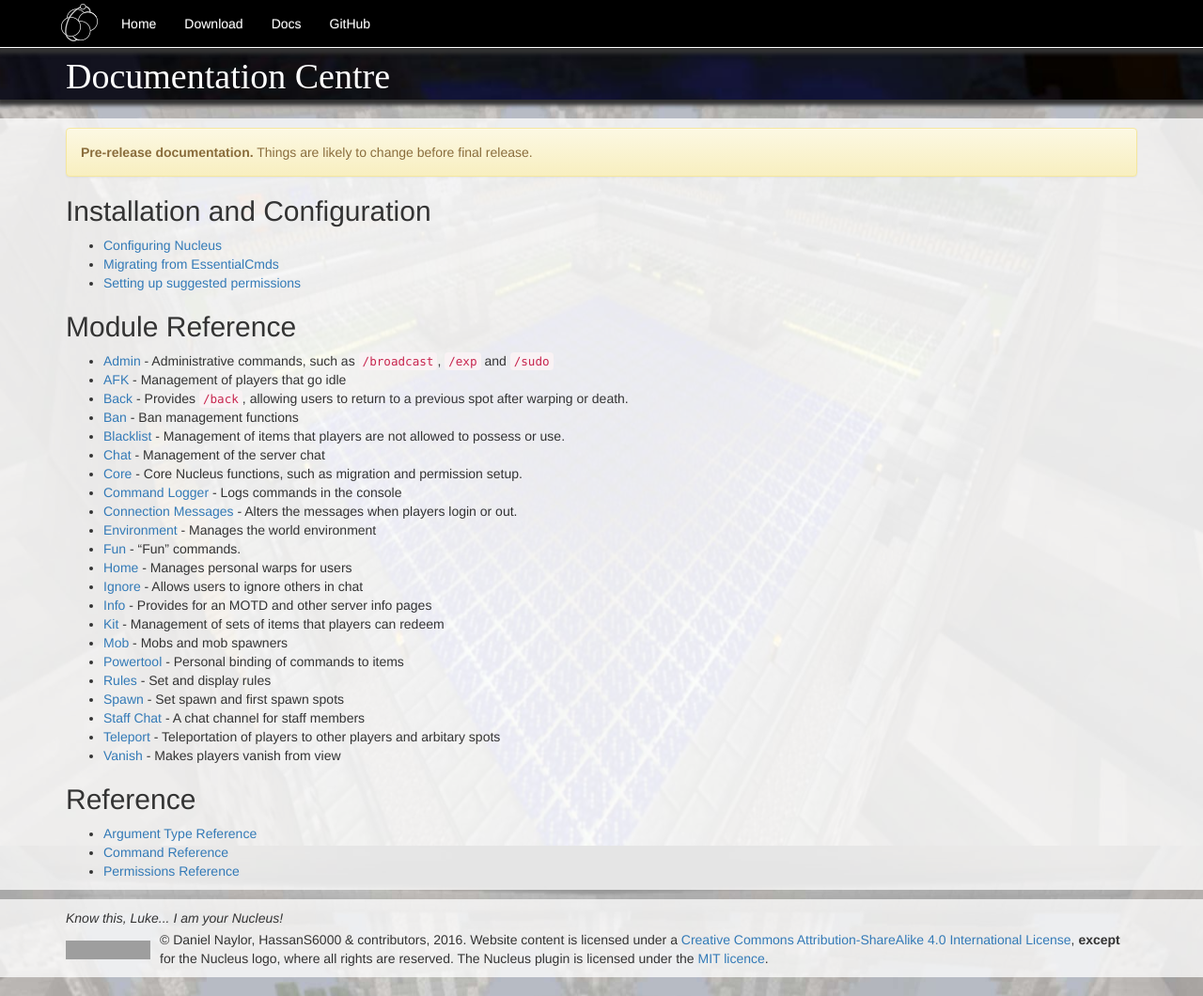
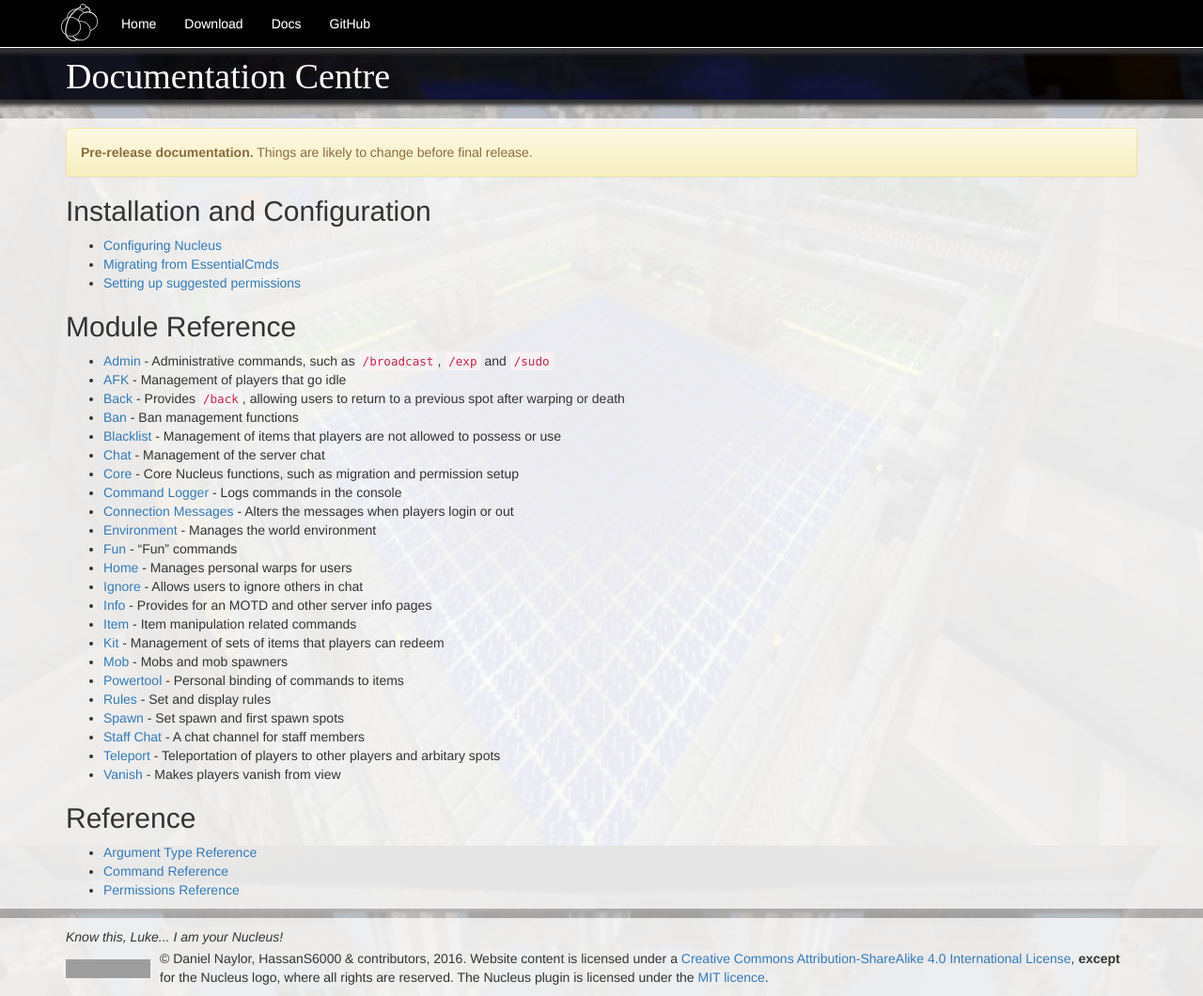
Before and after one commit to NucleusPowered/site-v1, a Jekyll site: the page built from docs/index.md, in a window 1280 px wide and 1060 px high. Shown: the whole window at 94% size. Built offline with Jekyll 4.4.1, drawn with Linux system fonts in a browser that asks for light colours; grey boxes are pictures that could not be loaded.

Commit message:
Add Item module

```diff
--- a/docs/index.md
+++ b/docs/index.md
@@ -13,18 +13,19 @@
 
 * [Admin](modules/admin.html) - Administrative commands, such as `/broadcast`, `/exp` and `/sudo`
 * [AFK](modules/afk.html) - Management of players that go idle
-* [Back](modules/back.html) - Provides `/back`, allowing users to return to a previous spot after warping or death.
+* [Back](modules/back.html) - Provides `/back`, allowing users to return to a previous spot after warping or death
 * [Ban](modules/ban.html) - Ban management functions
-* [Blacklist](modules/blacklist.html) - Management of items that players are not allowed to possess or use.
+* [Blacklist](modules/blacklist.html) - Management of items that players are not allowed to possess or use
 * [Chat](modules/chat.html) - Management of the server chat
-* [Core](modules/core.html) - Core Nucleus functions, such as migration and permission setup.
+* [Core](modules/core.html) - Core Nucleus functions, such as migration and permission setup
 * [Command Logger](modules/commandlogger.html) - Logs commands in the console
-* [Connection Messages](modules/connectionmessages.html) - Alters the messages when players login or out.
+* [Connection Messages](modules/connectionmessages.html) - Alters the messages when players login or out
 * [Environment](modules/environment.html) - Manages the world environment
-* [Fun](modules/fun.html) - "Fun" commands.
+* [Fun](modules/fun.html) - "Fun" commands
 * [Home](modules/home.html) - Manages personal warps for users
 * [Ignore](modules/ignore.html) - Allows users to ignore others in chat
 * [Info](modules/info.html) - Provides for an MOTD and other server info pages
+* [Item](modules/item.html) - Item manipulation related commands
 * [Kit](modules/kit.html) - Management of sets of items that players can redeem
 * [Mob](modules/mob.html) - Mobs and mob spawners
 * [Powertool](modules/powertool.html) - Personal binding of commands to items
```
Also changed, not shown: docs/modules/item.md (added, +41 -0 lines).
